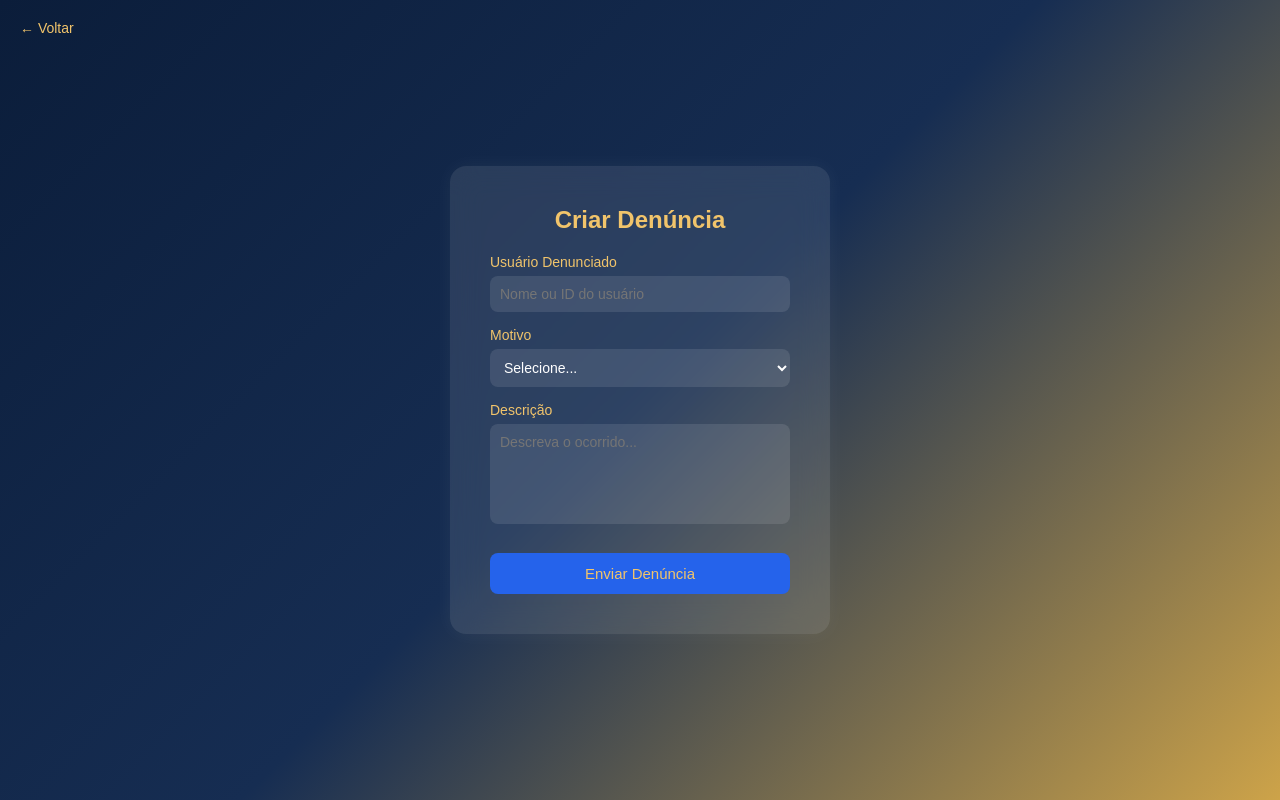
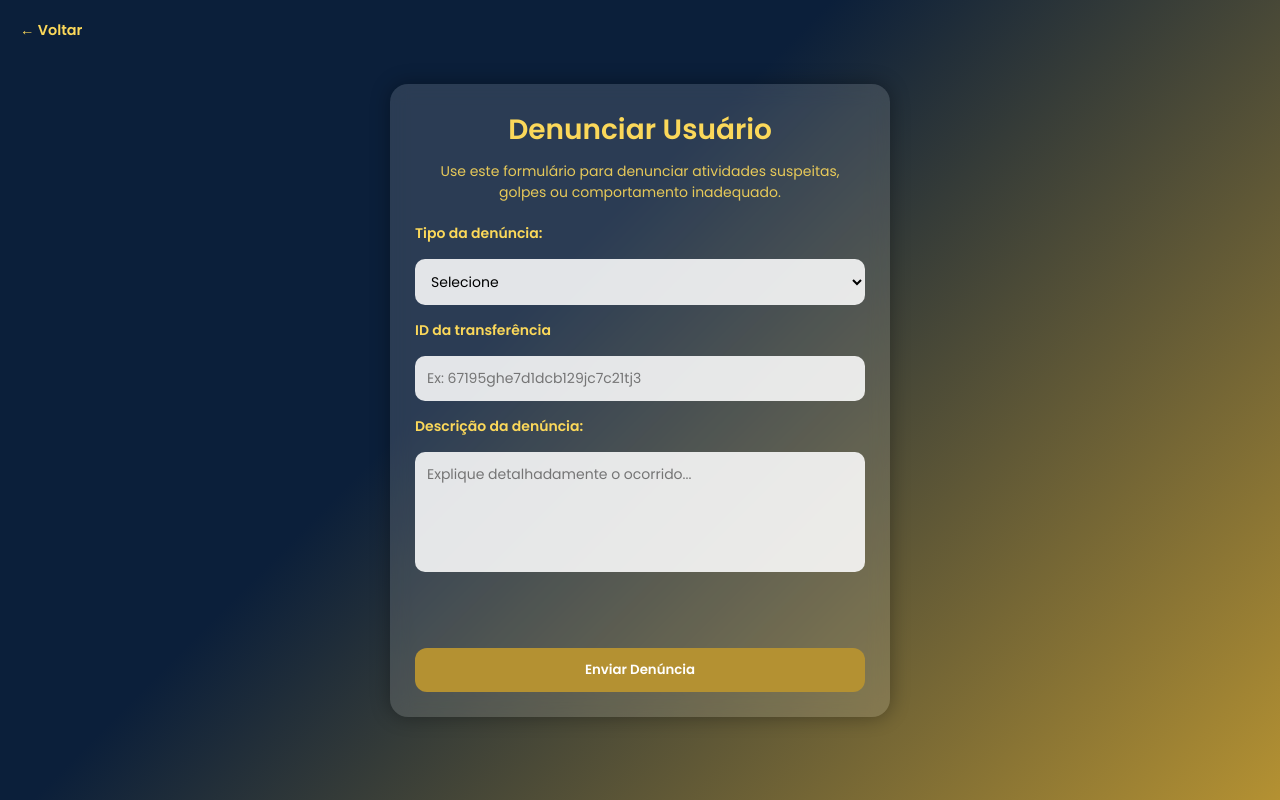
Before and after one commit to CampusBank/CampusBank-Frontend, a plain HTML site: page criarDenuncias.html in a window 1280 px wide. Drawn offline with Linux system fonts and the light colour scheme; sample sign-in values are in the browser's storage.

Commit message:
adicionando pagina de admin e corrigindo erros e aplicando validacoes

```diff
--- /dev/null
+++ b/assets/css/admin.css
@@ -0,0 +1,130 @@
+@import url('https://fonts.googleapis.com/css2?family=Poppins:wght@300;400;500;600;700&display=swap');
+
+* {
+  margin: 0;
+  padding: 0;
+  box-sizing: border-box;
+  font-family: "Poppins", sans-serif;
+}
+
+body {
+  background: linear-gradient(135deg, #0b1f3a 40%, #b49132);
+  color: #fff;
+  min-height: 100vh;
+  padding-top: 80px;
+}
+
+
+header {
+  position: fixed;
+  top: 0;
+  width: 100%;
+  padding: 18px 0;
+  text-align: center;
+  font-size: 1.4rem;
+  font-weight: 500;
+  background: rgba(0, 0, 0, 0.45);
+  backdrop-filter: blur(8px);
+  box-shadow: 0 2px 10px rgba(0, 0, 0, 0.5);
+  z-index: 10;
+}
+
+
+.container {
+  width: 90%;
+  max-width: 1100px;
+  margin: auto;
+  background: rgba(255, 255, 255, 0.12);
+  padding: 35px;
+  border-radius: 18px;
+  box-shadow: 0 0 25px rgba(0, 0, 0, 0.45);
+  backdrop-filter: blur(7px);
+}
+
+
+.container h2 {
+  font-size: 2.2rem;
+  margin-bottom: 25px;
+  text-align: center;
+  font-weight: 600;
+  color: #ffd577;
+}
+
+
+.denuncia-item {
+  background: rgba(255, 255, 255, 0.15);
+  padding: 22px;
+  border-radius: 15px;
+  margin-bottom: 22px;
+  border: 1px solid rgba(255, 255, 255, 0.25);
+  transition: 0.2s ease;
+}
+
+.denuncia-item:hover {
+  transform: scale(1.01);
+  background: rgba(255, 255, 255, 0.2);
+}
+
+
+.denuncia-item p {
+  margin: 6px 0;
+  font-size: 1rem;
+}
+
+strong {
+  color: #f2cd66;
+  font-weight: 600;
+}
+
+
+select {
+  padding: 8px;
+  border-radius: 6px;
+  border: none;
+  outline: none;
+  font-size: 1rem;
+  margin-top: 10px;
+  background: #ffffffd9;
+}
+
+
+button {
+  padding: 10px 18px;
+  background: #b49132;
+  border: none;
+  border-radius: 6px;
+  cursor: pointer;
+  font-weight: 600;
+  color: #fff;
+  margin-left: 10px;
+  margin-top: 10px;
+  transition: 0.2s ease;
+}
+
+button:hover {
+  background: #d9b850;
+  transform: scale(1.05);
+}
+
+.back-btn {
+    position: absolute;
+    top: 100px;
+    left: 25px;
+    color: #f1c46b;
+    text-decoration: none;
+    font-weight: 600;
+    background: rgba(255, 255, 255, 0.08);
+    padding: 8px 14px;
+    border-radius: 8px;
+    transition: 0.3s;
+}
+
+.back-btn:hover {
+    background: rgba(255, 255, 255, 0.15);
+    transform: translateY(-2px);
+}
+
+
+::-webkit-scrollbar { width: 8px; }
+::-webkit-scrollbar-thumb { background: #b49132; border-radius: 10px; }
+::-webkit-scrollbar-track { background: rgba(255,255,255,0.1); }
--- a/assets/css/criarDenuncias.css
+++ b/assets/css/criarDenuncias.css
@@ -1,100 +1,116 @@
+@import url('https://fonts.googleapis.com/css2?family=Poppins:wght@400;600&display=swap');
+
 * {
   margin: 0;
   padding: 0;
   box-sizing: border-box;
-    font-family: 'Poppins', sans-serif;
+  font-family: "Poppins", sans-serif;
+  color: #fbd85a;
 }
 
 body {
-    background: linear-gradient(135deg, #0b1d3a, #162d52, #cda349);
-    color: white;
+  background: linear-gradient(135deg, #0b1f3a 40%, #b49132);
+  min-height: 100vh;
+  padding: 20px;
   display: flex;
   justify-content: center;
   align-items: center;
-    height: 100vh;
 }
 
 .container {
-    background: rgba(255, 255, 255, 0.1);
-    backdrop-filter: blur(15px);
-    padding: 40px;
-    border-radius: 16px;
-    width: 380px;
-    text-align: center;
-    box-shadow: 0 0 20px rgba(255, 255, 255, 0.05);
+  width: 100%;
+  max-width: 500px;
+  background: #ffffff22;
+  backdrop-filter: blur(10px);
+  padding: 25px;
+  border-radius: 18px;
+  box-shadow: 0 0 20px #00000055;
+  color: #fff;
 }
 
-h2 {
-    margin-bottom: 20px;
-    color: #60a5fa;
+.title {
+  font-size: 28px;
   font-weight: 600;
-    color: #f1c46b;
+  margin-bottom: 10px;
+  text-align: center;
 }
 
-label {
-    display: block;
-    text-align: left;
-    margin-top: 15px;
+.subtitle {
   font-size: 14px;
-    color: #cbd5e1;
-    color: #f1c46b;
+  margin-bottom: 20px;
+  text-align: center;
+  opacity: 0.9;
 }
 
-input,
-textarea,
-select {
-    width: 100%;
-    margin-top: 6px;
-    padding: 10px;
-    border-radius: 8px;
+.form {
+  display: flex;
+  flex-direction: column;
+  gap: 15px;
+}
+
+.label {
+  font-size: 14px;
+  font-weight: 600;
+}
+
+.input {
+  padding: 12px;
+  border-radius: 10px;
   border: none;
   outline: none;
+  background: #ffffffdd;
+  color: #000;
   font-size: 14px;
-    background: rgba(255, 255, 255, 0.1);
-    color: white;
 }
 
-textarea {
+.textarea {
+  height: 120px;
   resize: none;
-    height: 100px;
+}
+
+.file-input {
+  padding: 8px;
+  background: #fff;
 }
 
 .btn {
-    margin-top: 25px;
-    background: #2563eb;
-    color: #f1c46b;
+  margin-top: 10px;
+  padding: 12px;
+  background: #b49132;
+  color: #fff;
+  font-weight: 600;
+  border-radius: 12px;
   border: none;
-    padding: 12px 20px;
-    border-radius: 8px;
   cursor: pointer;
-    transition: background 0.3s;
-    width: 100%;
-    font-size: 15px;
+  transition: .2s;
 }
 
 .btn:hover {
-    background: #1d4ed8;
+  background: #c9a849;
 }
 
-.voltar {
+.message {
+  margin-top: 1rem;
+  font-size: 0.9rem;
+  color: #fbd85a;
+  font-weight: 600;
+  min-height: 20px;
+}
+
+.back-btn {
   position: absolute;
   top: 20px;
   left: 20px;
-    font-size: 14px;
-    color: #f1c46b;
-    background: none;
+  background: transparent;
   border: none;
+  color: #fbd85a;
+  font-weight: 600;
+  font-size: 0.9rem;
   cursor: pointer;
-    transition: color 0.3s;
+  transition: 0.3s ease;
 }
 
-.voltar:hover {
-    color: white;
+.back-btn:hover {
+  transform: translateX(-3px);
+  text-decoration: underline;
 }
-
-.msg {
-    margin-top: 15px;
-    font-size: 14px;
-    color: #22c55e;
-    display: none;
-}
--- a/assets/js/criarDenuncias.js
+++ b/assets/js/criarDenuncias.js
@@ -1,38 +1,65 @@
-document.getElementById("formDenuncia").addEventListener("submit", (e) => {
-    e.preventDefault();
-
-    const usuario = document.getElementById("usuario").value.trim();
-    const motivo = document.getElementById("motivo").value;
-    const descricao = document.getElementById("descricao").value.trim();
-
-    if (!usuario || !motivo || !descricao) {
-        alert("Preencha todos os campos!");
-        return;
-    }
-
-    const denuncia = {
-        usuario,
-        motivo,
-        descricao,
-        data: new Date().toLocaleString()
-    };
-
-    let denuncias = JSON.parse(localStorage.getItem("denuncias")) || [];
-    denuncias.push(denuncia);
-    localStorage.setItem("denuncias", JSON.stringify(denuncias));
-
-    document.getElementById("msgSucesso").style.display = "block";
-
-    document.getElementById("formDenuncia").reset();
-
-    setTimeout(() => {
-        document.getElementById("msgSucesso").style.display = "none";
-    }, 2500);
-});
-
-
 const token = localStorage.getItem('token');
 if (!token) {
     alert('Você precisa estar logado para acessar esta página.');
     window.location.href = 'index.html';
 }
+
+async function criarDenuncia() {
+    const tipo = document.getElementById('options').value;
+    const descricao = document.getElementById('descricao').value.trim();
+    const transacao = document.getElementById('transacao').value.trim();
+    const mensagem = document.getElementById('mensagem');
+
+    if (!token) {
+        alert('Você precisa estar logado para criar uma denúncia.');
+        return window.location.href = 'index.html';
+    }
+
+    // validações
+    if (!tipo) {
+        return mensagem.textContent = 'Selecione o tipo da denúncia.';
+    }
+
+    if (!descricao) {
+        return mensagem.textContent = 'Descreva o motivo da denúncia.';
+    }
+
+    if (!transacao) {
+        return mensagem.textContent = 'Informe o ID da transação.';
+    }
+
+    try {
+        const response = await fetch("http://localhost:3000/criarDenuncia", {
+            method: "POST",
+            headers: {
+                "Content-Type": "application/json",
+                "Authorization": `Bearer ${token}` // passa o JWT para req.user.id
+            },
+            body: JSON.stringify({
+                tipo,
+                descricao,
+                transacao
+            })
+        });
+
+        const data = await response.json();
+
+        if (response.ok) {
+            mensagem.textContent = "✅ Denúncia enviada com sucesso!";
+            document.getElementById('descricao').value = '';
+            document.getElementById('transacao').value = '';
+            document.getElementById('options').value = '';
+        } else {
+            mensagem.textContent = `❌ Erro: ${data.mensagem || 'Falha ao enviar denúncia.'}`;
+        }
+
+        // redireciona após 2 segundos
+        setTimeout(() => {
+            window.location.href = 'home.html';
+        }, 2000);
+
+    } catch (error) {
+        console.error(error);
+        mensagem.textContent = '⚠️ Erro na conexão com o servidor.';
+    }
+}
--- a/assets/js/index.js
+++ b/assets/js/index.js
@@ -52,7 +52,7 @@ async function isADM(token) {
 
     const user = result.user
 
-    if (user.role === 'admin') return alert('salve adm')
+    if (user.role === 'admin') return true
 
 
   } catch (err) {
--- a/criarDenuncias.html
+++ b/criarDenuncias.html
@@ -3,35 +3,41 @@
 <head>
   <meta charset="UTF-8">
   <meta name="viewport" content="width=device-width, initial-scale=1.0">
-    <title>Criar Denúncia</title>
-    <link rel="stylesheet" href="./assets/css/criarDenuncias.css">
+  <title>Denúncia - CampusBank</title>
+  <link rel="stylesheet" href="assets/css/criarDenuncias.css">
 </head>
 <body>
 
-    <button class="voltar" onclick="window.location.href='home.html'">← Voltar</button>
+  <button class="back-btn" onclick="window.location.href='home.html'">← Voltar</button>
 
   <div class="container">
-        <h2>Criar Denúncia</h2>
-        <form id="formDenuncia">
-            <label for="usuario">Usuário Denunciado</label>
-            <input type="text" id="usuario" placeholder="Nome ou ID do usuário" required>
+    <h1 class="title">Denunciar Usuário</h1>
 
-            <label for="motivo">Motivo</label>
-            <select id="motivo" required>
-                <option value="">Selecione...</option>
+    <p class="subtitle">
+      Use este formulário para denunciar atividades suspeitas, golpes ou comportamento inadequado.
+    </p>
+
+    <div class="form">
+
+      <label class="label">Tipo da denúncia:</label>
+      <select class="input" id="options" required>
+        <option value="">Selecione</option>
+        <option value="golpe">Golpe / atividade fraudulenta</option>
         <option value="fraude">Fraude</option>
-                <option value="golpe">Golpe</option>
-                <option value="comportamento">Comportamento Inadequado</option>
-                <option value="outro">Outro</option>
+        <option value="transferência suspeita">Transferência suspeita</option>
+        <option value="outro">Outros</option>
       </select>
 
-            <label for="descricao">Descrição</label>
-            <textarea id="descricao" placeholder="Descreva o ocorrido..." required></textarea>
+      <label class="label">ID da transferência</label>
+      <input type="text" class="input" id="transacao" placeholder="Ex: 67195ghe7d1dcb129jc7c21tj3" required>
 
-            <button type="submit" class="btn">Enviar Denúncia</button>
-        </form>
+      <label class="label">Descrição da denúncia:</label>
+      <textarea class="input textarea" id="descricao" placeholder="Explique detalhadamente o ocorrido..." required></textarea>
 
-        <div class="msg" id="msgSucesso">✅ Denúncia enviada com sucesso!</div>
+      <div class="message" id="mensagem"></div>
+
+      <button class="btn" type="submit" onclick="criarDenuncia()">Enviar Denúncia</button>
+    </div>
   </div>
 
   <script src="assets/js/criarDenuncias.js"></script>
```
Also changed, not shown: admin.html (added, +27 -0 lines), assets/js/admin.js (added, +93 -0 lines), assets/js/cadastro_login.js (+88 -19 lines), assets/js/home.js (+14 -1 lines), denuncias.html (deleted, +0 -40 lines). Lines whose indentation alone changed are shown as unchanged.
